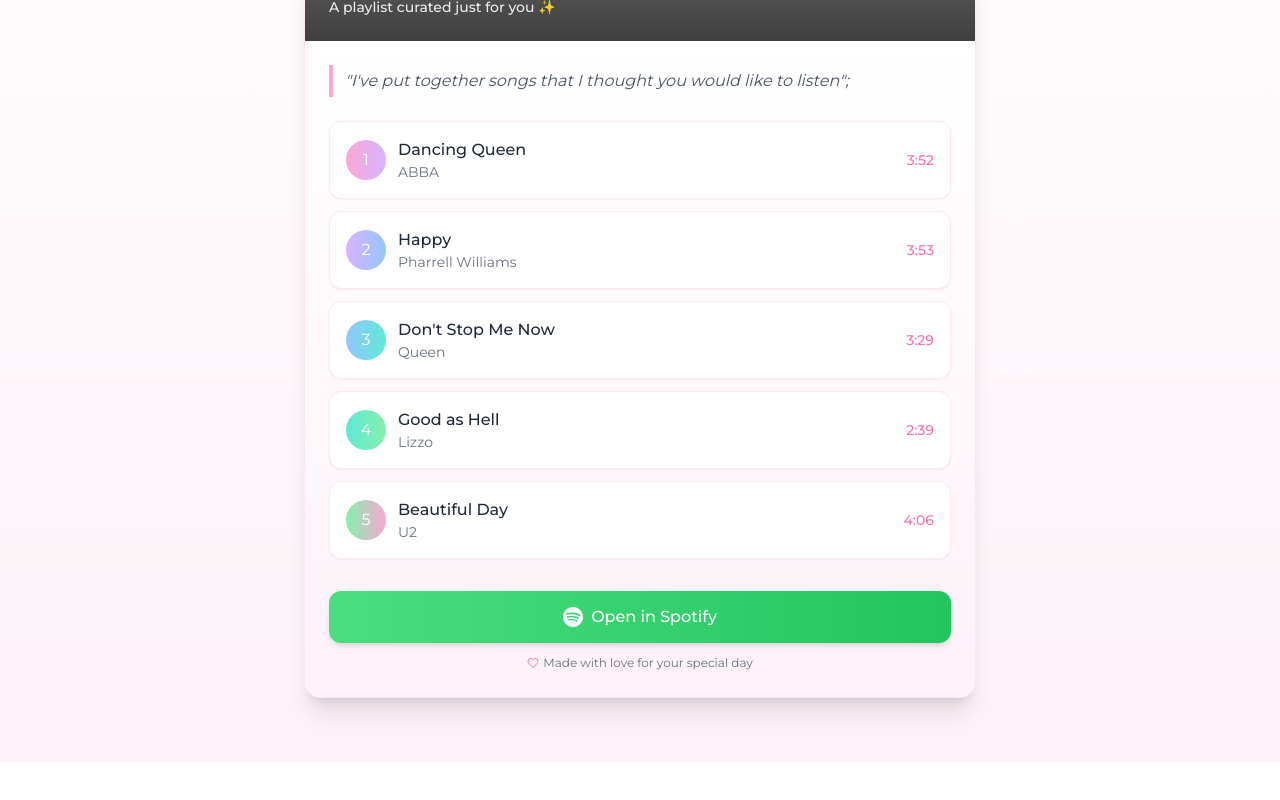
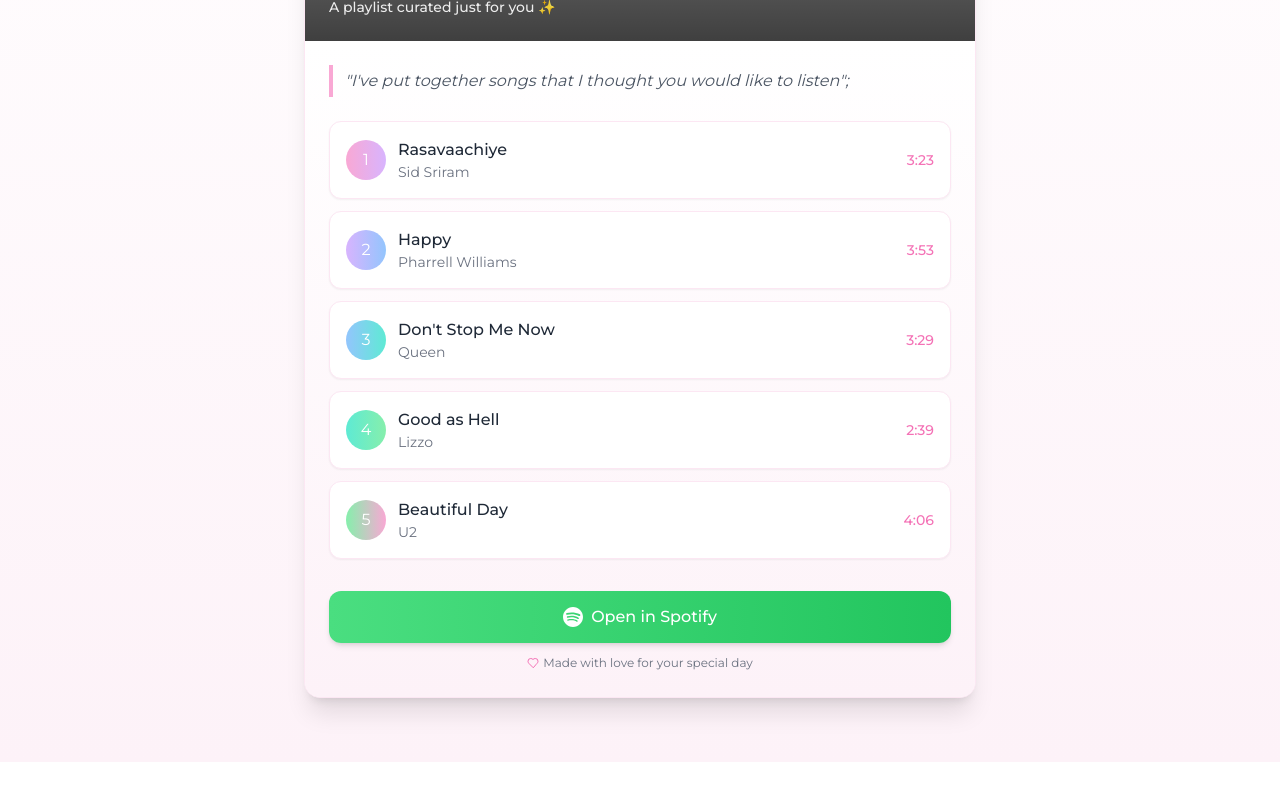
Before and after one commit to maule-projects/joy-scroll-celebrate, a React (Vite) app: page / in a window 1280 px wide. Shown: the part 2832-3632 px from the top of the page. Built offline with nearby package versions, Linux system fonts and the light colour scheme; grey boxes are pictures that could not be loaded.

Commit message:
Update MusicPlaylist.tsx

```diff
--- a/src/components/MusicPlaylist.tsx
+++ b/src/components/MusicPlaylist.tsx
@@ -63,11 +63,11 @@ const MusicPlaylist = () => {
                     1
                   </div>
                   <div>
-                    <h4 className="font-medium text-gray-800">Dancing Queen</h4>
-                    <p className="text-sm text-gray-500">ABBA</p>
+                    <h4 className="font-medium text-gray-800">Rasavaachiye</h4>
+                    <p className="text-sm text-gray-500">Sid Sriram</p>
                   </div>
                 </div>
-                <span className="text-sm text-pink-400 font-medium">3:52</span>
+                <span className="text-sm text-pink-400 font-medium">3:23</span>
               </div>
 
               <div className="rounded-xl bg-white p-4 flex justify-between items-center hover:bg-pink-50 transition-colors border border-pink-100 shadow-sm">
```
